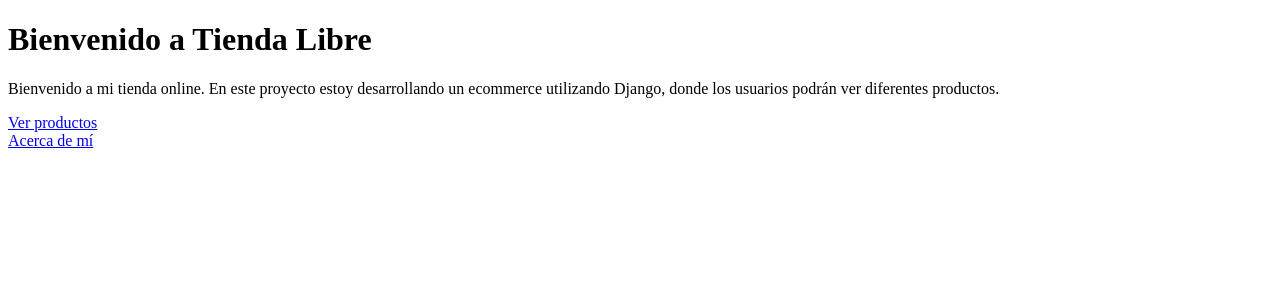
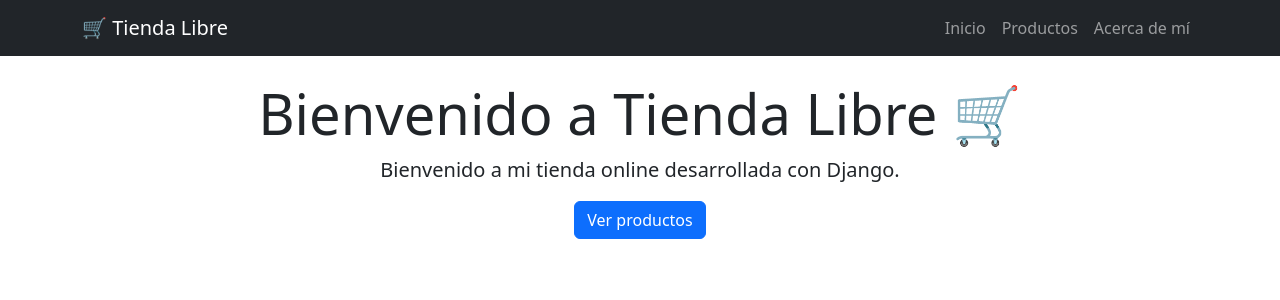
Before and after one commit to Villada-PG3/trabajo-practico-tienda-libre-FeliFaule, a Django app: page / in a window 1280 px wide. Shown: the top 300 px of the page. Run offline with Django 5.2, Linux system fonts and the light colour scheme.

Commit message:
feat: incorporar herencia de templates y Bootstrap

```diff
--- a/config/urls.py
+++ b/config/urls.py
@@ -17,15 +17,15 @@ Including another URLconf
 from django.contrib import admin
 from django.urls import path, include
 
+from django.conf import settings
+from django.conf.urls.static import static
+
 
 urlpatterns = [
     path('admin/', admin.site.urls),
     path('', include('tiendalibre.urls')),
-
 ]
 
-from django.conf import settings
-from django.conf.urls.static import static
 
 if settings.DEBUG:
     urlpatterns += static(settings.MEDIA_URL, document_root=settings.MEDIA_ROOT)
--- /dev/null
+++ b/tiendalibre/templates/base.html
@@ -0,0 +1,22 @@
+<!DOCTYPE html>
+<html lang="es">
+<head>
+    <meta charset="UTF-8">
+    <meta name="viewport" content="width=device-width, initial-scale=1">
+
+    <title>{% block title %}Tienda Libre{% endblock %}</title>
+
+    <link href="https://cdn.jsdelivr.net/npm/bootstrap@5.3.3/dist/css/bootstrap.min.css" rel="stylesheet">
+</head>
+
+<body>
+
+    {% include "tiendalibre/_navbar.html" %}
+
+    <main class="container mt-4">
+        {% block content %}
+        {% endblock %}
+    </main>
+
+</body>
+</html>
--- /dev/null
+++ b/tiendalibre/templates/tiendalibre/_navbar.html
@@ -0,0 +1,33 @@
+<nav class="navbar navbar-expand-lg bg-dark navbar-dark">
+    <div class="container">
+
+        <a class="navbar-brand" href="/">
+            🛒 Tienda Libre
+        </a>
+
+        <button class="navbar-toggler" type="button" data-bs-toggle="collapse"
+                data-bs-target="#navbarNav">
+            <span class="navbar-toggler-icon"></span>
+        </button>
+
+        <div class="collapse navbar-collapse" id="navbarNav">
+
+            <ul class="navbar-nav ms-auto">
+
+                <li class="nav-item">
+                    <a class="nav-link" href="/">Inicio</a>
+                </li>
+
+                <li class="nav-item">
+                    <a class="nav-link" href="/productos/">Productos</a>
+                </li>
+
+                <li class="nav-item">
+                    <a class="nav-link" href="/acerca-de-mi/">Acerca de mí</a>
+                </li>
+
+            </ul>
+
+        </div>
+    </div>
+</nav>
--- a/tiendalibre/templates/tiendalibre/home.html
+++ b/tiendalibre/templates/tiendalibre/home.html
@@ -1,22 +1,21 @@
-<!DOCTYPE html>
-<html lang="es">
-<head>
-    <meta charset="UTF-8">
-    <title>Tienda Libre</title>
-</head>
+{% extends "base.html" %}
 
-<body>
+{% block title %}Inicio - Tienda Libre{% endblock %}
 
-    <h1>Bienvenido a Tienda Libre</h1>
+{% block content %}
 
-    <p>
-        Bienvenido a mi tienda online. En este proyecto estoy desarrollando un ecommerce
-        utilizando Django, donde los usuarios podrán ver diferentes productos.
+<div class="text-center">
+
+    <h1 class="display-4">Bienvenido a Tienda Libre 🛒</h1>
+
+    <p class="lead">
+        Bienvenido a mi tienda online desarrollada con Django.
     </p>
 
-    <a href="/productos/">Ver productos</a>
-    <br>
-    <a href="/acerca-de-mi/">Acerca de mí</a>
+    <a href="/productos/" class="btn btn-primary">
+        Ver productos
+    </a>
 
-</body>
-</html>
+</div>
+
+{% endblock %}
--- a/tiendalibre/urls.py
+++ b/tiendalibre/urls.py
@@ -2,6 +2,6 @@ from django.urls import path
 from . import views
 
 urlpatterns = [
-    path("", views.home, name="home"),
-    path("acerca-de-mi/", views.acerca_de_mi, name="acerca_de_mi"),
+    path('', views.home, name='home'),
+    path('acerca-de-mi/', views.acerca_de_mi, name='acerca_de_mi'),
 ]
--- a/tiendalibre/views.py
+++ b/tiendalibre/views.py
@@ -1,4 +1,6 @@
 from django.shortcuts import render
+from django.views.generic import TemplateView
+
 
 def home(request):
     return render(request, "tiendalibre/home.html")
```
Also changed, not shown: tiendalibre/templates/tiendalibre/acerca_de_mi.html (+13 -15 lines).
